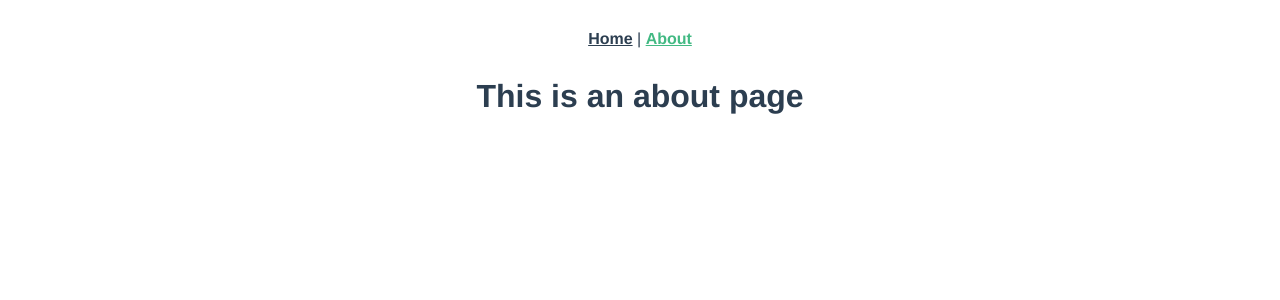
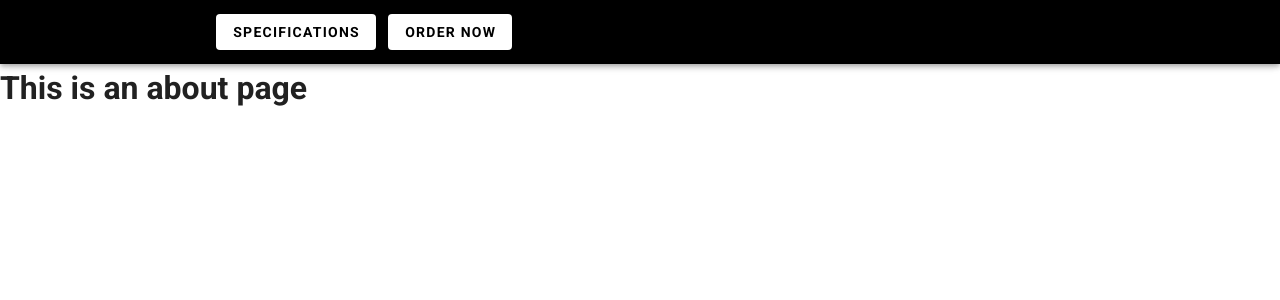
Before and after one commit to amirhnajafiz/encrypto, a Vue app in the folder tesla-spa/: page /about in a window 1280 px wide. Shown: the top 300 px of the page. Built offline with nearby package versions, Linux system fonts and the light colour scheme.

Commit message:
Navbar added

```diff
--- a/tesla-spa/src/App.vue
+++ b/tesla-spa/src/App.vue
@@ -1,32 +1,21 @@
 <template>
-  <div id="app">
-    <div id="nav">
-      <router-link to="/">Home</router-link> |
-      <router-link to="/about">About</router-link>
-    </div>
-    <router-view />
-  </div>
+  <v-app>
+    <app-navigation />
+    <v-content transition="slide-x-transition">
+      <router-view>
+      </router-view>
+    </v-content>
+  </v-app>
 </template>
 
+<script>
+import AppNavigation from './components/AppNavigation.vue'
+export default {
+  components: { AppNavigation },
+
+}
+</script>
+
 <style>
-#app {
-  font-family: Avenir, Helvetica, Arial, sans-serif;
-  -webkit-font-smoothing: antialiased;
-  -moz-osx-font-smoothing: grayscale;
-  text-align: center;
-  color: #2c3e50;
-}
 
-#nav {
-  padding: 30px;
-}
-
-#nav a {
-  font-weight: bold;
-  color: #2c3e50;
-}
-
-#nav a.router-link-exact-active {
-  color: #42b983;
-}
 </style>
--- /dev/null
+++ b/tesla-spa/src/components/AppNavigation.vue
@@ -0,0 +1,26 @@
+<template>
+  <span>
+    <v-toolbar app color="black" dark>
+      <v-toolbar-title>
+        <v-img src="../../public/tesla.png" width="200">
+        </v-img>
+      </v-toolbar-title>
+      <v-btn flat class="hidden-sm-and-down white font-weight-bold black--text">
+        Specifications
+      </v-btn>
+      <v-btn
+        flat
+        class="hidden-sm-and-down white font-weight-bold black--text ml-3"
+      >
+        Order now
+      </v-btn>
+    </v-toolbar>
+  </span>
+</template>
+
+<script>
+export default {};
+</script>
+
+<style>
+</style>
--- a/tesla-spa/src/components/HelloWorld.vue
+++ /dev/null
@@ -1,130 +0,0 @@
-<template>
-  <div class="hello">
-    <h1>{{ msg }}</h1>
-    <p>
-      For a guide and recipes on how to configure / customize this project,<br />
-      check out the
-      <a href="https://cli.vuejs.org" target="_blank" rel="noopener"
-        >vue-cli documentation</a
-      >.
-    </p>
-    <h3>Installed CLI Plugins</h3>
-    <ul>
-      <li>
-        <a
-          href="https://github.com/vuejs/vue-cli/tree/dev/packages/%40vue/cli-plugin-babel"
-          target="_blank"
-          rel="noopener"
-          >babel</a
-        >
-      </li>
-      <li>
-        <a
-          href="https://github.com/vuejs/vue-cli/tree/dev/packages/%40vue/cli-plugin-router"
-          target="_blank"
-          rel="noopener"
-          >router</a
-        >
-      </li>
-      <li>
-        <a
-          href="https://github.com/vuejs/vue-cli/tree/dev/packages/%40vue/cli-plugin-vuex"
-          target="_blank"
-          rel="noopener"
-          >vuex</a
-        >
-      </li>
-      <li>
-        <a
-          href="https://github.com/vuejs/vue-cli/tree/dev/packages/%40vue/cli-plugin-eslint"
-          target="_blank"
-          rel="noopener"
-          >eslint</a
-        >
-      </li>
-    </ul>
-    <h3>Essential Links</h3>
-    <ul>
-      <li>
-        <a href="https://vuejs.org" target="_blank" rel="noopener">Core Docs</a>
-      </li>
-      <li>
-        <a href="https://forum.vuejs.org" target="_blank" rel="noopener"
-          >Forum</a
-        >
-      </li>
-      <li>
-        <a href="https://chat.vuejs.org" target="_blank" rel="noopener"
-          >Community Chat</a
-        >
-      </li>
-      <li>
-        <a href="https://twitter.com/vuejs" target="_blank" rel="noopener"
-          >Twitter</a
-        >
-      </li>
-      <li>
-        <a href="https://news.vuejs.org" target="_blank" rel="noopener">News</a>
-      </li>
-    </ul>
-    <h3>Ecosystem</h3>
-    <ul>
-      <li>
-        <a href="https://router.vuejs.org" target="_blank" rel="noopener"
-          >vue-router</a
-        >
-      </li>
-      <li>
-        <a href="https://vuex.vuejs.org" target="_blank" rel="noopener">vuex</a>
-      </li>
-      <li>
-        <a
-          href="https://github.com/vuejs/vue-devtools#vue-devtools"
-          target="_blank"
-          rel="noopener"
-          >vue-devtools</a
-        >
-      </li>
-      <li>
-        <a href="https://vue-loader.vuejs.org" target="_blank" rel="noopener"
-          >vue-loader</a
-        >
-      </li>
-      <li>
-        <a
-          href="https://github.com/vuejs/awesome-vue"
-          target="_blank"
-          rel="noopener"
-          >awesome-vue</a
-        >
-      </li>
-    </ul>
-  </div>
-</template>
-
-<script>
-export default {
-  name: "HelloWorld",
-  props: {
-    msg: String,
-  },
-};
-</script>
-
-<!-- Add "scoped" attribute to limit CSS to this component only -->
-<style scoped>
-h3 {
-  margin: 40px 0 0;
-}
-ul {
-  list-style-type: none;
-  padding: 0;
-}
-li {
-  display: inline-block;
-  margin: 0 10px;
-}
-a {
-  color: #42b983;
-}
-</style>
--- a/tesla-spa/src/views/Home.vue
+++ b/tesla-spa/src/views/Home.vue
@@ -1,18 +1,12 @@
 <template>
   <div class="home">
     <img alt="Vue logo" src="../assets/logo.png" />
-    <HelloWorld msg="Welcome to Your Vue.js App" />
   </div>
 </template>
 
 <script>
-// @ is an alias to /src
-import HelloWorld from "@/components/HelloWorld.vue";
 
 export default {
   name: "Home",
-  components: {
-    HelloWorld,
-  },
 };
 </script>
```
Also changed, not shown: tesla-spa/public/tesla.png (added).
